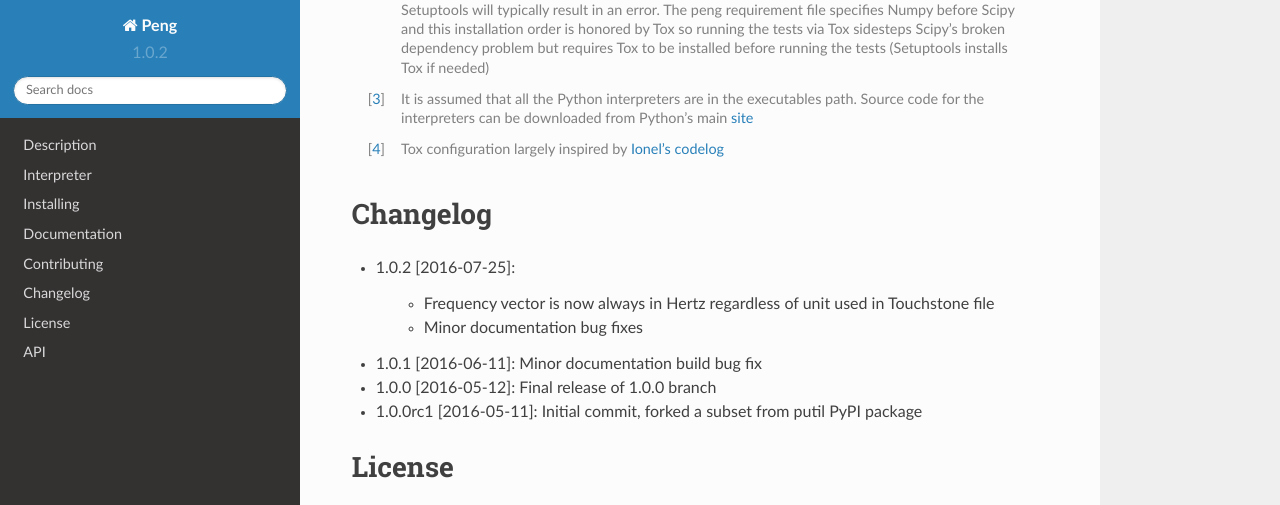
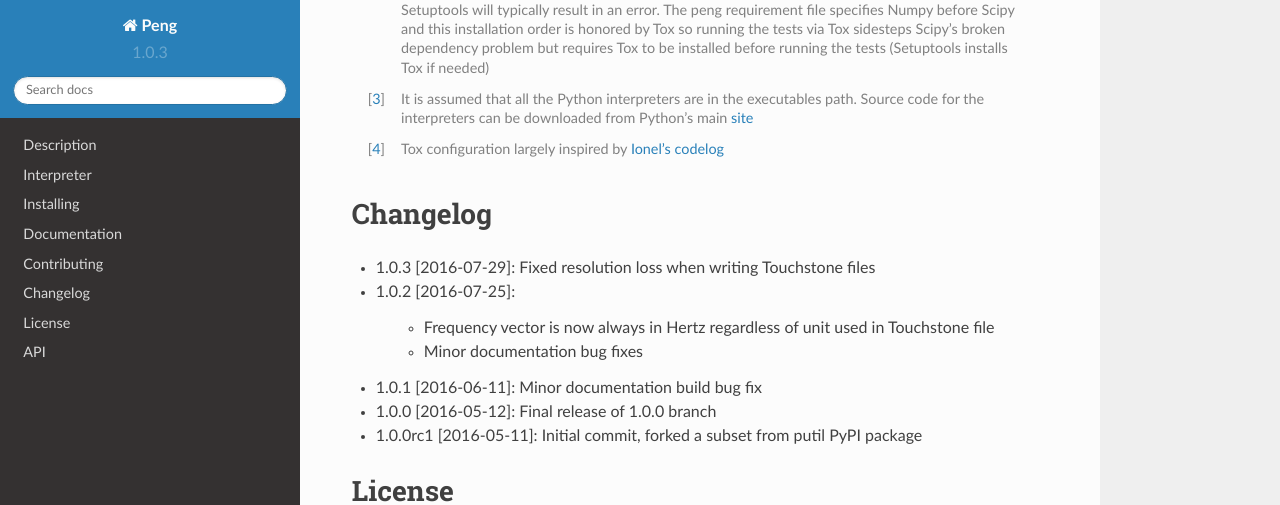
Before and after one commit to zupeng123/peng, a Sphinx documentation site: the page built from docs/index.rst, in a window 1280 px wide and 900 px high, scrolled down 6208 px, cut to the strip 0-505 px from the top of the window. Built offline with Sphinx 7.4.7 and the Read the Docs theme 2.0.0, drawn with Linux system fonts in a browser that asks for light colours.

Commit message:
Fixed resolution loss when writing Touchstone files

```diff
--- a/CHANGELOG.rst
+++ b/CHANGELOG.rst
@@ -4,6 +4,8 @@
 
 Changelog
 =========
+
+* 1.0.3 [2016-07-29]: Fixed resolution loss when writing Touchstone files
 
 * 1.0.2 [2016-07-25]:
 
--- a/docs/conf.py
+++ b/docs/conf.py
@@ -63,9 +63,9 @@
 # built documents.
 #
 # The short X.Y version.
-version = '1.0.2'
+version = '1.0.3'
 # The full version, including alpha/beta/rc tags.
-release = '1.0.2'
+release = '1.0.3rc1'
 
 # The language for content autogenerated by Sphinx. Refer to documentation
 # for a list of supported languages.
--- a/peng/version.py
+++ b/peng/version.py
@@ -10,7 +10,7 @@
 ###
 # Global variables
 ###
-VERSION_INFO = (1, 0, 2, 'final', 0)
+VERSION_INFO = (1, 0, 3, 'candidate', 1)
 
 
 ###
```
Also changed, not shown: 2 other files.
